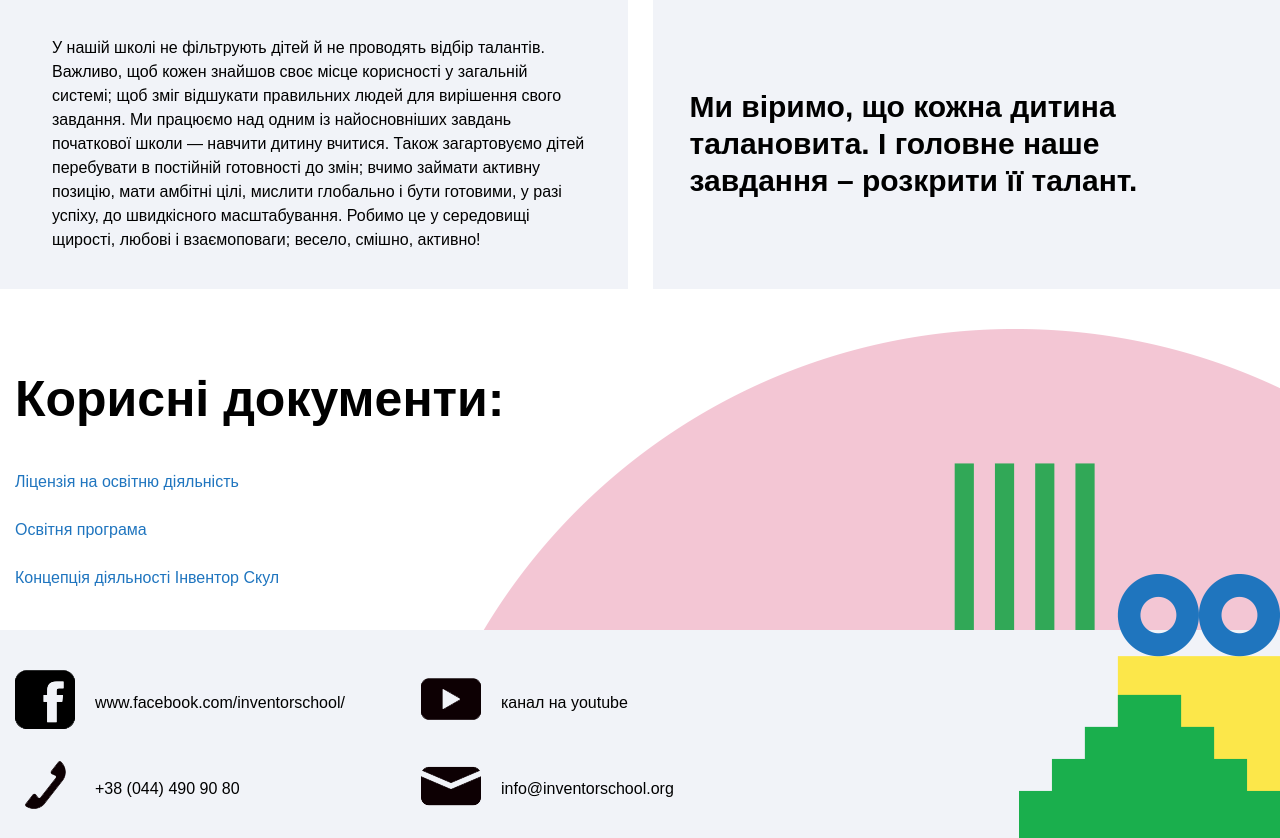
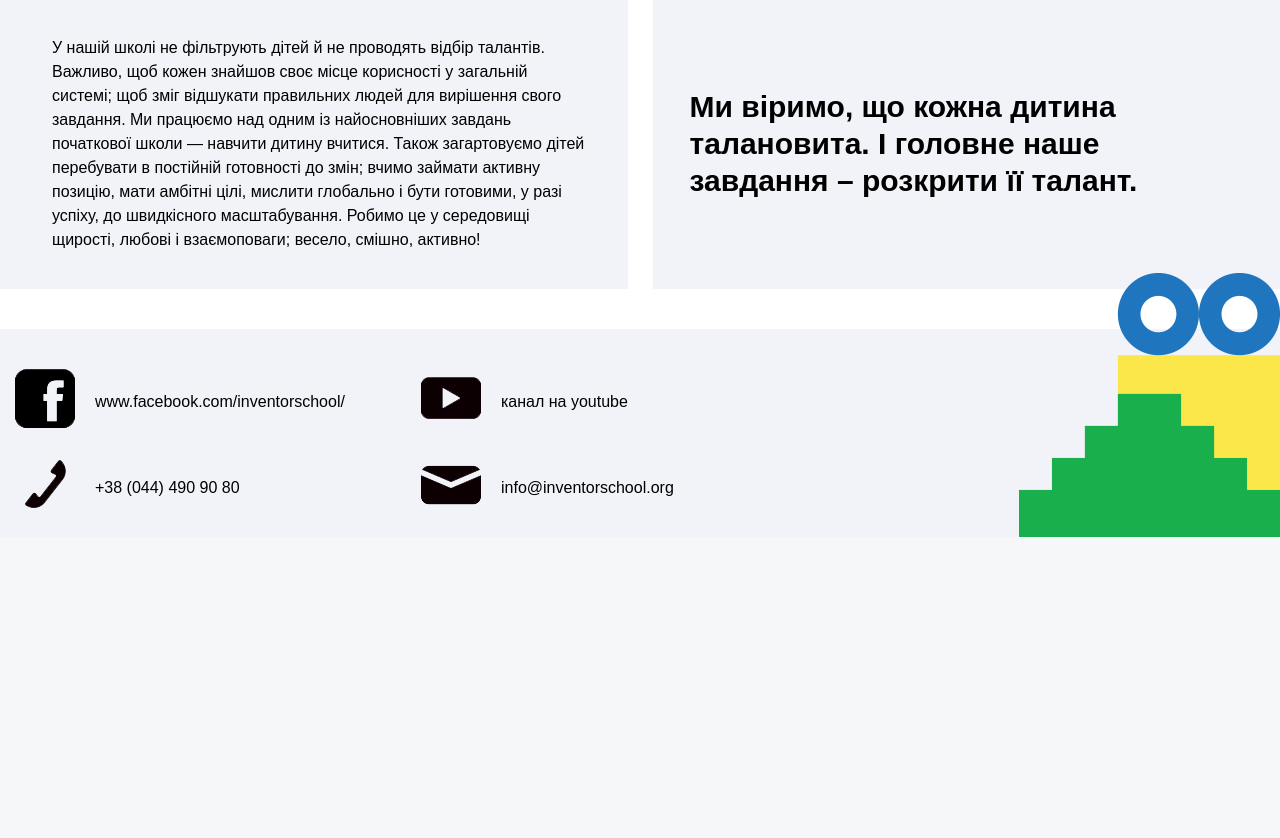
Before and after one commit to nk44ukrnet/school-php, a PHP site: page /entry in a window 1280 px wide. Shown: the part 1091-1929 px from the top of the page. After the commit the page ends 1628 px from the top, so only its background shows below. Run offline with PHP 8.4, Linux system fonts and the light colour scheme; some libraries are stand-ins or nearby versions.

Commit message:
entry page change

```diff
--- a/entry.php
+++ b/entry.php
@@ -61,20 +61,20 @@ include "inc/header.php";
         </div>
     </section>
 
-    <section class="entry-useful-links">
-        <div class="entry-useful-links__wrapper">
-            <div class="entry-useful-links__container">
-                <h2>Корисні документи:</h2>
-                <div class="entry-useful-links__list">
-                    <a href="https://don.kyivcity.gov.ua/files/2017/9/1/3.PDF">Ліцензія на освітню діяльність</a>
-                    <br><br>
-                    <a href="files/program.pdf">Освітня програма</a>
-                    <br><br>
-                    <a href="files/concept.pdf">Концепція діяльності Інвентор Скул</a>
-                </div>
-            </div>
-        </div>
-    </section>
+<!--    <section class="entry-useful-links">-->
+<!--        <div class="entry-useful-links__wrapper">-->
+<!--            <div class="entry-useful-links__container">-->
+<!--                <h2>Корисні документи:</h2>-->
+<!--                <div class="entry-useful-links__list">-->
+<!--                    <a href="https://don.kyivcity.gov.ua/files/2017/9/1/3.PDF">Ліцензія на освітню діяльність</a>-->
+<!--                    <br><br>-->
+<!--                    <a href="files/program.pdf">Освітня програма</a>-->
+<!--                    <br><br>-->
+<!--                    <a href="files/concept.pdf">Концепція діяльності Інвентор Скул</a>-->
+<!--                </div>-->
+<!--            </div>-->
+<!--        </div>-->
+<!--    </section>-->
 </main>
 
 <?php include "inc/modal-offer-apply.php"; ?>
```
